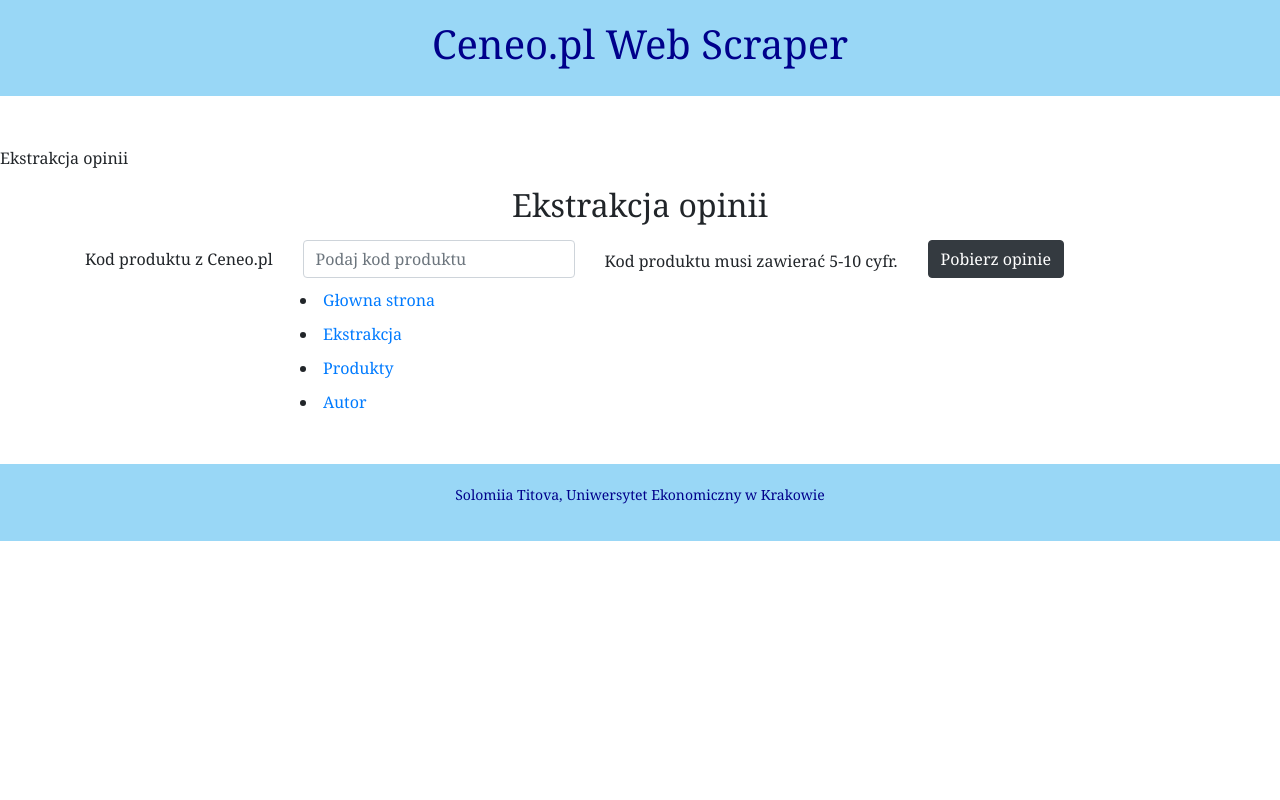
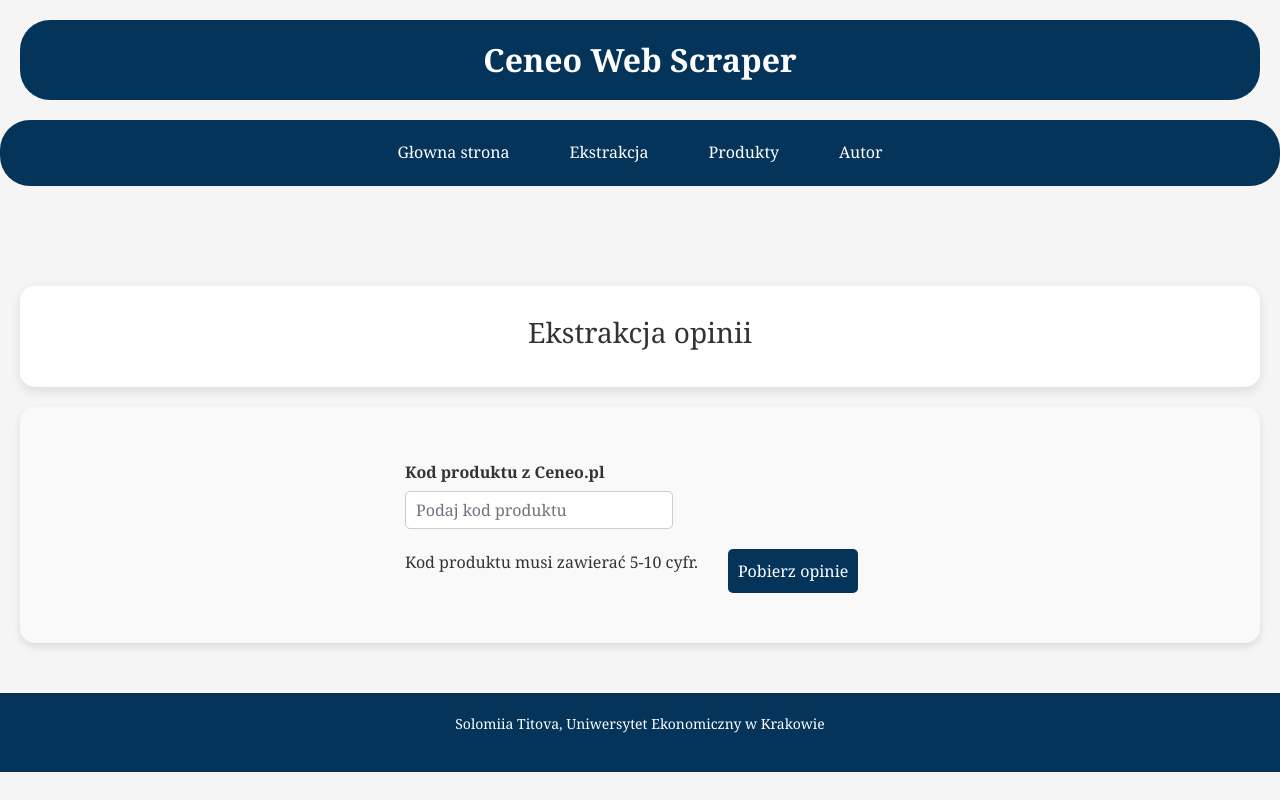
Before and after one commit to TitovaSolomia/CeneoWebScraperST, a Flask app: page /extract in a window 1280 px wide. Run offline with Flask 3, Linux system fonts and the light colour scheme.

Commit message:
2024-06-09 ST

```diff
--- a/app/static/style.css
+++ b/app/static/style.css
@@ -1,34 +1,107 @@
-body{
-    font-family: Georgia, 'Times New Roman', Times, serif;
+body {
+    font-family: 'Georgia', 'Times New Roman', Times, serif;
+    line-height: 1.6;
+    color: #333;
+    background-color: #f5f5f5;
+    margin: 0;
+    padding: 0;
 }
 
 header {
     background-size: cover;
     background-position: center;
-    background-color: #99d7f6;
     color: #fff;
     padding: 20px 0;
     text-align: center;
     margin-bottom: 50px;
 }
 
-h1{
+.title {
+    display: flex;
+    justify-content: center;
+    font-size: 32px;
+    color: #fff;
+    font-weight: bold;
+    background-color: #05345b;
+    height: 80px;
+    align-items: center;
+    border-radius: 30px;
+    margin-left: 20px;
+    margin-right: 20px;
+    margin-bottom: 20px;
+}
+
+nav {
+    margin-bottom: 30px;
+}
+
+.menu {
+    display: flex;
+    gap: 20px;
+    justify-content: center;
+    align-items: center;
+    list-style: none;
+    padding: 10px;
+    margin: 0;
+    background-color: #05345b;
+    border-radius: 30px;
+}
+
+.menu-item {
+    margin: 0;
+}
+
+.menu-link {
+    display: block;
+    padding: 10px 20px;
+    color: #fff;
+    text-decoration: none;
+    transition: background-color 0.3s, color 0.3s;
+    border-radius: 15px;
+}
+
+.menu-link:hover, .menu-link:focus, .menu-link:active {
+    background-color: #D7E5F0;
+    color: #05345b;
+}
+
+.opis {
+    background-color: #f9f9f9;
+    padding: 30px;
+    border-radius: 15px;
+    margin: 20px;
+    box-shadow: 0 4px 8px rgba(0, 0, 0, 0.1);
+}
+
+.opis p {
+    font-size: 18px;
+    color: #333;
+    line-height: 1.6;
+    text-align: justify;
+}
+
+.content {
+    background-color: #ffffff;
+    padding: 30px;
+    border-radius: 15px;
+    margin: 20px;
+    box-shadow: 0 4px 12px rgba(0, 0, 0, 0.1);
+    text-align: center;
+}
+
+.content p {
+    font-size: 18px;
+    color: #333;
+    line-height: 1.6;
+    text-align: center;
+}
+
+h1 {
     color: darkblue;
 }
 
-section p{
-    font-size: x-large;
-    text-align: center;
-    color: darkblue;
-}
-
-li {
-    margin-left: 300px;
-    margin-top: 10px;
-}
-
 footer {
-    background-color: #99d7f6;
+    background-color: #05345b;
     margin-top: 50px;
     color: #fff;
     padding: 20px 0;
@@ -37,5 +110,49 @@
 
 footer p {
     font-size: 14px;
-    color: darkblue;
+    color: #fff;
 }
+
+
+.container {
+    max-width: 500px;
+    margin: auto;
+}
+
+.row {
+    margin-bottom: 20px;
+}
+
+.col-auto label {
+    font-weight: bold;
+}
+
+.form-control {
+    width: 100%;
+    padding: 10px;
+    border: 1px solid #ccc;
+    border-radius: 5px;
+}
+
+.btn-dark {
+    margin-top: 20px;
+    padding: 10px 10px;
+    background-color: #05345b;
+    color: #fff;
+    border: none;
+    border-radius: 5px;
+    cursor: pointer;
+}
+
+.btn-dark:hover {
+    background-color: #032c4f;
+}
+
+.alert {
+    margin-top: 20px;
+}
+
+.btn-close {
+    color: inherit;
+    font-size: 1.5rem;
+}
--- a/app/templates/author.html.jinja
+++ b/app/templates/author.html.jinja
@@ -4,5 +4,5 @@
 {% endblock title %}
 
 {% block content %}
-        <p>To jest plik autora</p>
+        <p>Nie wiem co pisać na tej części strony. Autor ma problemy z matematyką.</p>
 {% endblock content %}
--- a/app/templates/base.html.jinja
+++ b/app/templates/base.html.jinja
@@ -4,28 +4,33 @@
     <meta charset="UTF-8">
     <meta name="viewport" content="width=device-width, initial-scale=1.0">
     <script src="https://cdn.jsdelivr.net/npm/@popperjs/core@2.11.8/dist/umd/popper.min.js" integrity="sha384-I7E8VVD/ismYTF4hNIPjVp/Zjvgyol6VFvRkX/vR+Vc4jQkC+hVqc2pM8ODewa9r" crossorigin="anonymous"></script>
-<script src="https://cdn.jsdelivr.net/npm/bootstrap@5.3.3/dist/js/bootstrap.min.js" integrity="sha384-0pUGZvbkm6XF6gxjEnlmuGrJXVbNuzT9qBBavbLwCsOGabYfZo0T0to5eqruptLy" crossorigin="anonymous"></script>
+    <script src="https://cdn.jsdelivr.net/npm/bootstrap@5.3.3/dist/js/bootstrap.min.js" integrity="sha384-0pUGZvbkm6XF6gxjEnlmuGrJXVbNuzT9qBBavbLwCsOGabYfZo0T0to5eqruptLy" crossorigin="anonymous"></script>
     <link rel="stylesheet" href="https://cdn.jsdelivr.net/npm/bootstrap@4.4.1/dist/css/bootstrap.min.css" integrity="sha384-Vkoo8x4CGsO3+Hhxv8T/Q5PaXtkKtu6ug5TOeNV6gBiFeWPGFN9MuhOf23Q9Ifjh" crossorigin="anonymous">
     <link rel="stylesheet" href="{{url_for('static', filename='style.css')}}">
     <title>Ceneo Web Scraper</title>
 </head>
 <body>
     <header>
-        <h1>Ceneo.pl Web Scraper</h1>
+        <h1 class="title">Ceneo Web Scraper</h1>
+        <nav>
+            <ul class="menu">
+                <li class="menu-item"><a href="{{url_for('index')}}" class="menu-link">Głowna strona</a></li>
+                <li class="menu-item"><a href="{{url_for('extract')}}" class="menu-link">Ekstrakcja</a></li>
+                <li class="menu-item"><a href="{{url_for('products')}}" class="menu-link">Produkty</a></li>
+                <li class="menu-item"><a href="{{url_for('author')}}" class="menu-link">Autor</a></li>
+            </ul>
+        </nav>
     </header>
-    {% block title %}
-    {% endblock title %}
-    <section>
-        {% block content %}
-        <p>To jest splik bazowy</p>
-        {% endblock content %}
+
+    <section class="content">
+        <h3>{% block title %}
+            {% endblock title %}
+        </h3>
     </section>
 
-    <section>
-        <li><a href="{{url_for('index')}}">Głowna strona</a></li>
-        <li><a href="{{url_for('extract')}}">Ekstrakcja</a></li>
-        <li><a href="{{url_for('products')}}">Produkty</a></li>
-        <li><a href="{{url_for('author')}}">Autor</a></li>
+    <section class="opis">
+        {% block content %}
+        {% endblock content %}
     </section>
 
     <footer>
--- a/app/templates/extract.html.jinja
+++ b/app/templates/extract.html.jinja
@@ -9,7 +9,7 @@
       <button type="button" class="btn-close" data-bs-dismiss="alert" aria-label="Close"><span aria-hidden="true">&times;</span></button>
     </div>
   {% endif %}
-<h2 class="mt-3 mb-3 text-center">Ekstrakcja opinii</h2>
+<h2 class="mt-3 mb-3 text-center"></h2>
         <form method="POST" action="{{url_for('extract')}}" class="container">
          <div class="row g-3 align-items-center">
              <div class="col-auto">
--- a/app/templates/index.html.jinja
+++ b/app/templates/index.html.jinja
@@ -1,7 +1,7 @@
 {% extends "base.html.jinja" %}
 {% block title %}
-        Opis projektu
+ <p>To jest plik z opisem projektu</p>
 {% endblock title %}
 {% block content %}
-        <p>To jest plik bazowy</p>
+        <p>Ceneo WebScraper to projekt mający na celu automatyzację procesu pobierania danych ze strony internetowej Ceneo, jednej z największych polskich porównywarek cen. Aplikacja jest zaprojektowana w taki sposób, aby zbierać szczegółowe informacje o recenzjach i ocenach, a następnie zapisywać te dane w różnych formatach plików, takich jak CSV, JSON i Excel.</p>
 {% endblock content %}
```
